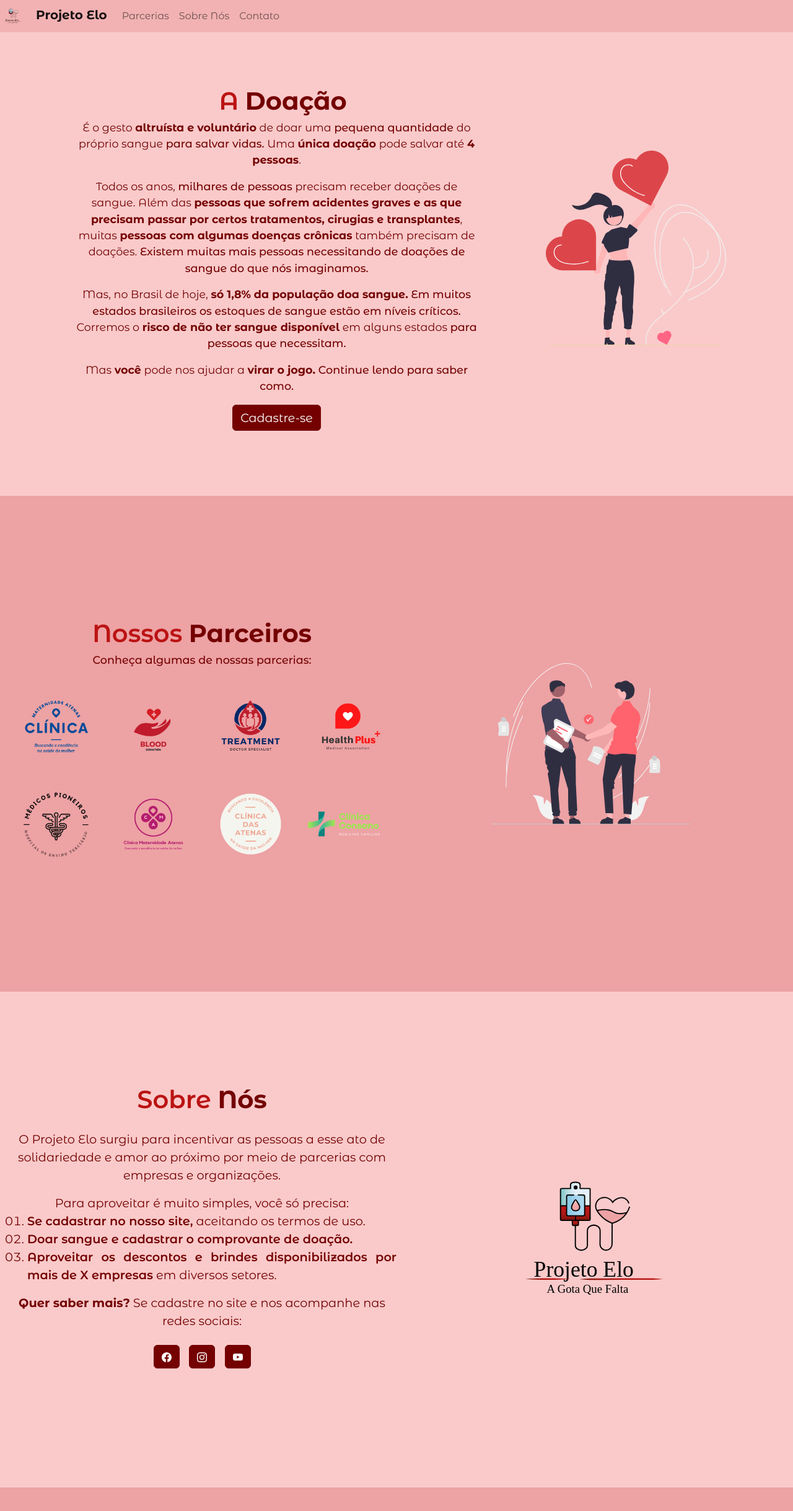
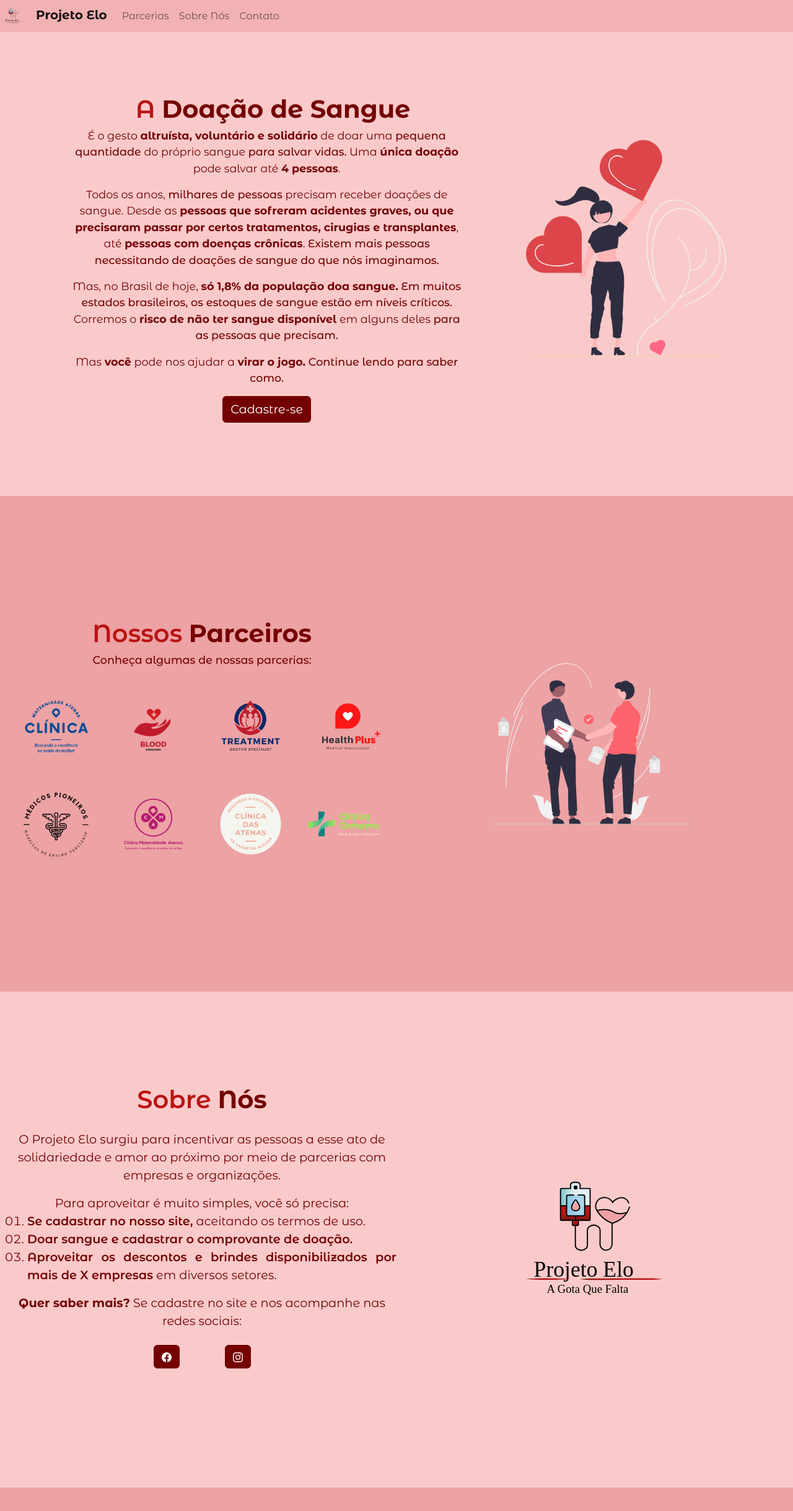
Before and after one commit to LoloLouise/Projeto-banco, a React (Create React App) app: page / in a window 1280 px wide. Shown: the top 2438 px of the page at 62% size. Built offline with nearby package versions, Linux system fonts and the light colour scheme.

Commit message:
changing home page

```diff
--- a/src/pages/AboutUs/index.jsx
+++ b/src/pages/AboutUs/index.jsx
@@ -43,17 +43,14 @@ const AboutUs = () => {
           </p>
         </div>
         <div className='iconsContainerAboutUs'>
-          <Button variant='secondary'>
+          <Button variant='secondary' href='https://www.facebook.com/people/Projeto-Elo/100087533004394/'>
             <BsFacebook />
           </Button>
 
-          <Button variant='secondary'>
+          <Button variant='secondary' href='https://www.instagram.com/projetoelo_/'>
             <BsInstagram />
           </Button>
 
-          <Button variant='secondary'>
-            <BsYoutube />
-          </Button>
         </div>
       </div>
       <div className='aboutusRightContainer'>
--- a/src/pages/Home/index.jsx
+++ b/src/pages/Home/index.jsx
@@ -8,25 +8,24 @@ const Home = () => {
     <div className='homeWrapper'>
       <div className='homeTitleContainer'>
         <div className='homeTitle'>
-          <span>A</span> <strong>Doação</strong>
+          <span>A</span> <strong>Doação de Sangue</strong>
         </div>
         <p>
-          É o gesto <strong>altruísta e voluntário</strong> de doar uma{' '}
+          É o gesto <strong>altruísta, voluntário e solidário</strong> de doar uma{' '}
           <span>pequena quantidade</span> do próprio sangue{' '}
           <span>para salvar vidas.</span> Uma <strong>única doação</strong> pode
           salvar até <strong>4 pessoas</strong>.
         </p>
         <p>
           Todos os anos, <span>milhares de pessoas</span> precisam receber
-          doações de sangue. Além das{' '}
+          doações de sangue. Desde as{' '}
           <strong>
-            pessoas que sofrem acidentes graves e as que precisam passar por
+            pessoas que sofreram acidentes graves, ou que precisaram passar por
             certos tratamentos, cirugias e transplantes
           </strong>
-          , muitas <strong>pessoas com algumas doenças crônicas</strong> também
-          precisam de doações.{' '}
+          , até <strong>pessoas com doenças crônicas</strong>.{' '}
           <span>
-            Existem muitas mais pessoas necessitando de doações de sangue do que
+            Existem mais pessoas necessitando de doações de sangue do que
             nós imaginamos.
           </span>
         </p>
@@ -34,11 +33,11 @@ const Home = () => {
           Mas, no Brasil de hoje,{' '}
           <strong>só 1,8% da população doa sangue.</strong>{' '}
           <span>
-            Em muitos estados brasileiros os estoques de sangue estão em níveis
+            Em muitos estados brasileiros, os estoques de sangue estão em níveis
             críticos.
           </span>{' '}
           Corremos o <strong>risco de não ter sangue disponível</strong> em
-          alguns estados <span>para pessoas que necessitam.</span>
+          alguns deles <span>para as pessoas que precisam.</span>
         </p>
         <p>
           Mas <strong>você</strong> pode nos ajudar a{' '}
```
